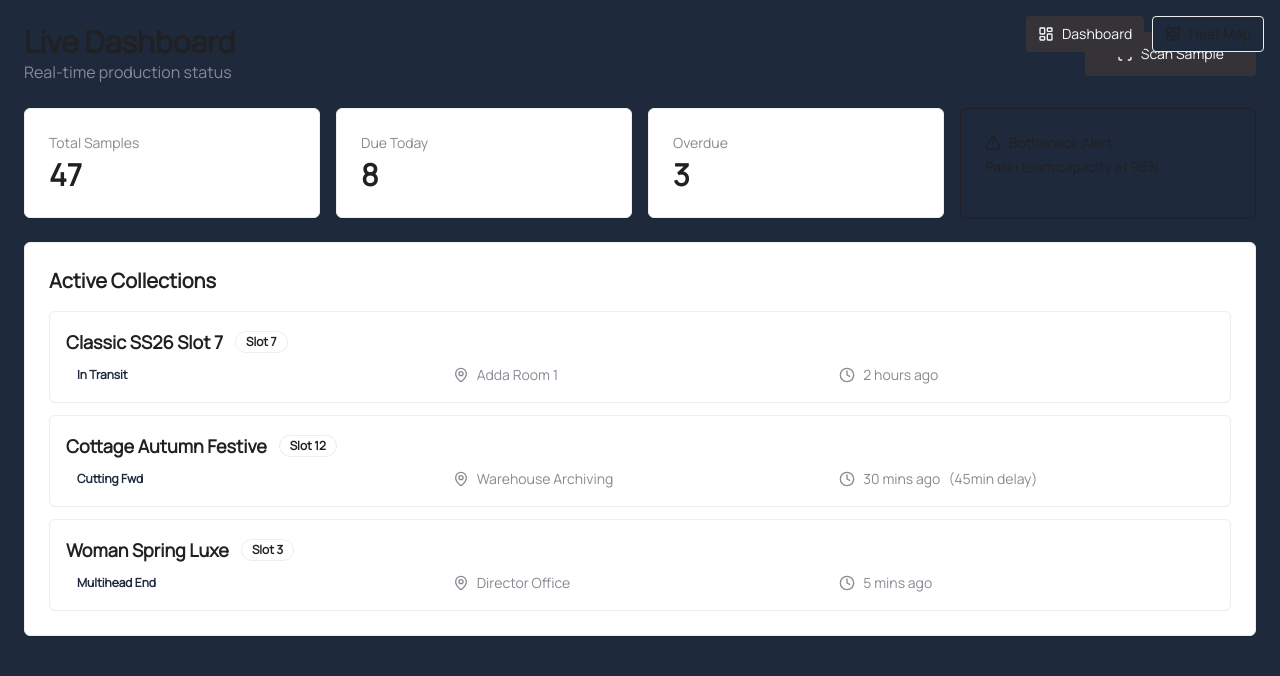
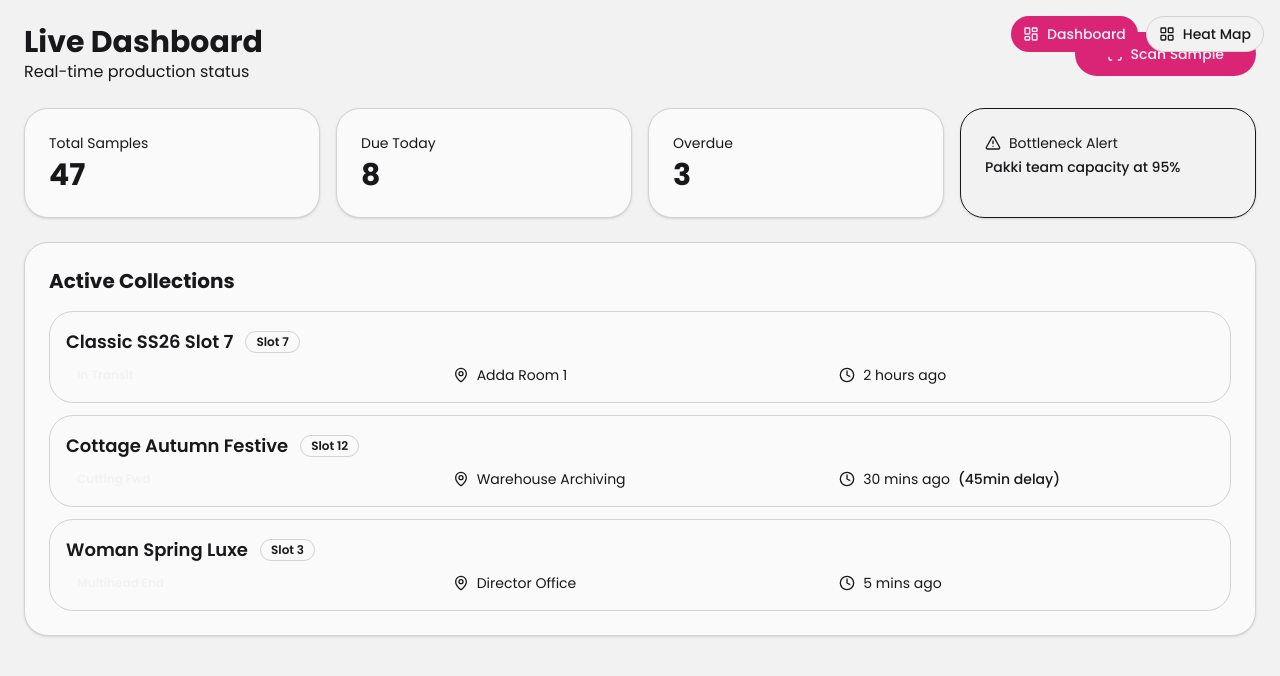
Before and after one commit to harrisdont/sample-flow-dashboard, a React (Vite) app: page / in a window 1280 px wide. Shown: the top 676 px of the page. Built offline with nearby package versions, Linux system fonts and the light colour scheme; the HTML template or start-up script is replaced by a standard one.

Commit message:
Applied theme Orchid
Applied theme in Lovable

```diff
--- a/src/index.css
+++ b/src/index.css
@@ -1,5 +1,8 @@
 @import url("https://fonts.googleapis.com/css2?family=Manrope&display=swap");
 @import url("https://fonts.googleapis.com/css2?family=Inconsolata&display=swap");
+@import url("https://fonts.googleapis.com/css2?family=Poppins:wght@400;500;600;700&display=swap");
+@import url("https://fonts.googleapis.com/css2?family=Merriweather:wght@400;700&display=swap");
+@import url("https://fonts.googleapis.com/css2?family=JetBrains+Mono:wght@400;700&display=swap");
 @tailwind base;
 @tailwind components;
 @tailwind utilities;
@@ -10,69 +13,69 @@ All colors MUST be HSL.
 
 @layer base {
   :root {
-    --background: 217 32.5843% 17.451%;
-    --foreground: 265 4% 12.9%;
+    --background: 240 4% 95%;
+    --foreground: 240 5% 10%;
 
-    --card: 0 0% 100%;
-    --card-foreground: 265 4% 12.9%;
+    --card: 0 0% 98%;
+    --card-foreground: 240 5% 10%;
 
-    --popover: 0 0% 100%;
-    --popover-foreground: 265 4% 12.9%;
+    --popover: 240 5% 90%;
+    --popover-foreground: 240 5% 10%;
 
-    --primary: 266 4% 20.8%;
-    --primary-foreground: 210 40% 98.0392%;
+    --primary: 333 71% 50%;
+    --primary-foreground: 327 73% 97%;
 
-    --secondary: 248 0.7% 96.8%;
-    --secondary-foreground: 266 4% 20.8%;
+    --secondary: 240 5% 33%;
+    --secondary-foreground: 0 0% 98%;
 
-    --muted: 248 0.7% 96.8%;
-    --muted-foreground: 257 4.6% 55.4%;
+    --muted: 240 4% 83%;
+    --muted-foreground: 240 5% 10%;
 
-    --accent: 248 0.7% 96.8%;
-    --accent-foreground: 266 4% 20.8%;
+    --accent: 355 100% 97%;
+    --accent-foreground: 349 89% 60%;
 
-    --destructive: 27 24.5% 57.7%;
-    --destructive-foreground: 0 0% 100%;
+    --destructive: 0 72% 50%;
+    --destructive-foreground: 0 85% 97%;
 
-    --border: 256 1.3% 92.9%;
-    --input: 256 1.3% 92.9%;
-    --ring: 257 4% 70.4%;
+    --border: 240 4% 83%;
+    --input: 240 4% 83%;
+    --ring: 333 71% 50%;
 
-    --radius: 0.375rem;
+    --radius: 1.5rem;
 
     --sidebar-background: 0 0% 98%;
 
-    --sidebar-foreground: 265 4% 12.9%;
+    --sidebar-foreground: 240 5% 10%;
 
-    --sidebar-primary: 266 4% 20.8%;
+    --sidebar-primary: 333 71% 50%;
 
-    --sidebar-primary-foreground: 248 0.3% 98.4%;
+    --sidebar-primary-foreground: 327 73% 97%;
 
-    --sidebar-accent: 248 0.7% 96.8%;
+    --sidebar-accent: 240 5% 33%;
 
-    --sidebar-accent-foreground: 266 4% 20.8%;
+    --sidebar-accent-foreground: 0 0% 98%;
 
-    --sidebar-border: 256 1.3% 92.9%;
+    --sidebar-border: 240 4% 83%;
 
-    --sidebar-ring: 257 4% 70.4%;
+    --sidebar-ring: 333 71% 50%;
 
-    --chart-1: 0 93.5484% 81.7647%;
+    --chart-1: 328 85% 70%;
 
-    --chart-2: 27 95.9799% 60.9804%;
+    --chart-2: 351 94% 71%;
 
-    --chart-3: 81 88.4615% 79.6078%;
+    --chart-3: 327 87% 81%;
 
-    --chart-4: 142 76.6423% 73.1373%;
+    --chart-4: 352 95% 81%;
 
-    --chart-5: 269 100% 91.7647%;
+    --chart-5: 240 3% 46%;
 
-    --sidebar: 248 0.3% 98.4%;
+    --sidebar: 0 0% 98%;
 
-    --font-sans: Manrope, ui-sans-serif, system-ui, sans-serif, Apple Color Emoji, Segoe UI Emoji, Segoe UI Symbol, Noto Color Emoji;
+    --font-sans: 'Poppins', ui-sans-serif, system-ui, -apple-system, BlinkMacSystemFont, 'Segoe UI', Roboto, 'Helvetica Neue', Arial, 'Noto Sans', sans-serif;
 
-    --font-serif: ui-serif, Georgia, Cambria, "Times New Roman", Times, serif;
+    --font-serif: 'Merriweather', ui-serif, Georgia, Cambria, 'Times New Roman', Times, serif;
 
-    --font-mono: Inconsolata, ui-monospace, SFMono-Regular, Menlo, Monaco, Consolas, Liberation Mono, Courier New, monospace;
+    --font-mono: 'JetBrains Mono', ui-monospace, SFMono-Regular, Menlo, Monaco, Consolas, 'Liberation Mono', 'Courier New', monospace;
 
     --shadow-2xs: 0 1px 3px 0px hsl(0 0% 0% / 0.05);
 
@@ -96,47 +99,47 @@ All colors MUST be HSL.
   }
 
   .dark {
-    --background: 0 0% 15%;
-    --foreground: 248 0.3% 98.4%;
+    --background: 240 5% 10%;
+    --foreground: 0 0% 98%;
 
-    --card: 266 4% 20.8%;
-    --card-foreground: 248 0.3% 98.4%;
+    --card: 240 3% 15%;
+    --card-foreground: 0 0% 98%;
 
-    --popover: 266 4% 20.8%;
-    --popover-foreground: 248 0.3% 98.4%;
+    --popover: 240 5% 26%;
+    --popover-foreground: 0 0% 98%;
 
-    --primary: 256 1.3% 92.9%;
-    --primary-foreground: 266 4% 20.8%;
+    --primary: 328 85% 70%;
+    --primary-foreground: 336 83% 17%;
 
-    --secondary: 260 4.1% 27.9%;
-    --secondary-foreground: 248 0.3% 98.4%;
+    --secondary: 240 3% 46%;
+    --secondary-foreground: 0 0% 98%;
 
-    --muted: 260 4.1% 27.9%;
-    --muted-foreground: 257 4% 70.4%;
+    --muted: 240 3% 46%;
+    --muted-foreground: 0 0% 98%;
 
-    --accent: 260 4.1% 27.9%;
-    --accent-foreground: 248 0.3% 98.4%;
+    --accent: 343 87% 15%;
+    --accent-foreground: 351 94% 71%;
 
-    --destructive: 22 19.1% 70.4%;
-    --destructive-foreground: 248 0.3% 98.4%;
+    --destructive: 0 84% 60%;
+    --destructive-foreground: 0 85% 97%;
 
-    --border: 0 0% 100% / 10%;
-    --input: 0 0% 100% / 15%;
-    --ring: 264 2.7% 55.1%;
+    --border: 240 5% 33%;
+    --input: 240 5% 33%;
+    --ring: 328 85% 70%;
     --sidebar-background: 240 5.9% 10%;
-    --sidebar-foreground: 248 0.3% 98.4%;
-    --sidebar-primary: 264 24.3% 48.8%;
-    --sidebar-primary-foreground: 248 0.3% 98.4%;
-    --sidebar-accent: 260 4.1% 27.9%;
-    --sidebar-accent-foreground: 248 0.3% 98.4%;
-    --sidebar-border: 0 0% 100% / 10%;
-    --sidebar-ring: 264 2.7% 55.1%;
-    --chart-1: 264 24.3% 48.8%;
-    --chart-2: 162 17% 69.6%;
-    --chart-3: 70 18.8% 76.9%;
-    --chart-4: 304 26.5% 62.7%;
-    --chart-5: 16 24.6% 64.5%;
-    --sidebar: 266 4% 20.8%;
+    --sidebar-foreground: 0 0% 98%;
+    --sidebar-primary: 328 85% 70%;
+    --sidebar-primary-foreground: 336 83% 17%;
+    --sidebar-accent: 351 94% 71%;
+    --sidebar-accent-foreground: 343 87% 15%;
+    --sidebar-border: 240 5% 33%;
+    --sidebar-ring: 328 85% 70%;
+    --chart-1: 327 87% 81%;
+    --chart-2: 352 95% 81%;
+    --chart-3: 328 85% 70%;
+    --chart-4: 351 94% 71%;
+    --chart-5: 240 5% 33%;
+    --sidebar: 240 3% 15%;
 
     /* Fashion Lines - Color coded */
     --line-woman: 330 81% 60%;
--- a/tailwind.config.ts
+++ b/tailwind.config.ts
@@ -87,16 +87,20 @@ export default {
   		},
   		fontFamily: {
   			sans: [
-  				'Manrope',
+  				'Poppins',
   				'ui-sans-serif',
   				'system-ui',
-  				'sans-serif',
-  				'Apple Color Emoji',
-  				'Segoe UI Emoji',
-  				'Segoe UI Symbol',
-  				'Noto Color Emoji'
+  				'-apple-system',
+  				'BlinkMacSystemFont',
+  				'Segoe UI',
+  				'Roboto',
+  				'Helvetica Neue',
+  				'Arial',
+  				'Noto Sans',
+  				'sans-serif'
   			],
   			serif: [
+  				'Merriweather',
   				'ui-serif',
   				'Georgia',
   				'Cambria',
@@ -105,7 +109,7 @@ export default {
   				'serif'
   			],
   			mono: [
-  				'Inconsolata',
+  				'JetBrains Mono',
   				'ui-monospace',
   				'SFMono-Regular',
   				'Menlo',
@@ -115,6 +119,15 @@ export default {
   				'Courier New',
   				'monospace'
   			]
+  		},
+  		boxShadow: {
+  			'2xs': 'var(--shadow-2xs)',
+  			xs: 'var(--shadow-xs)',
+  			sm: 'var(--shadow-sm)',
+  			md: 'var(--shadow-md)',
+  			lg: 'var(--shadow-lg)',
+  			xl: 'var(--shadow-xl)',
+  			'2xl': 'var(--shadow-2xl)'
   		}
   	}
   },
```
